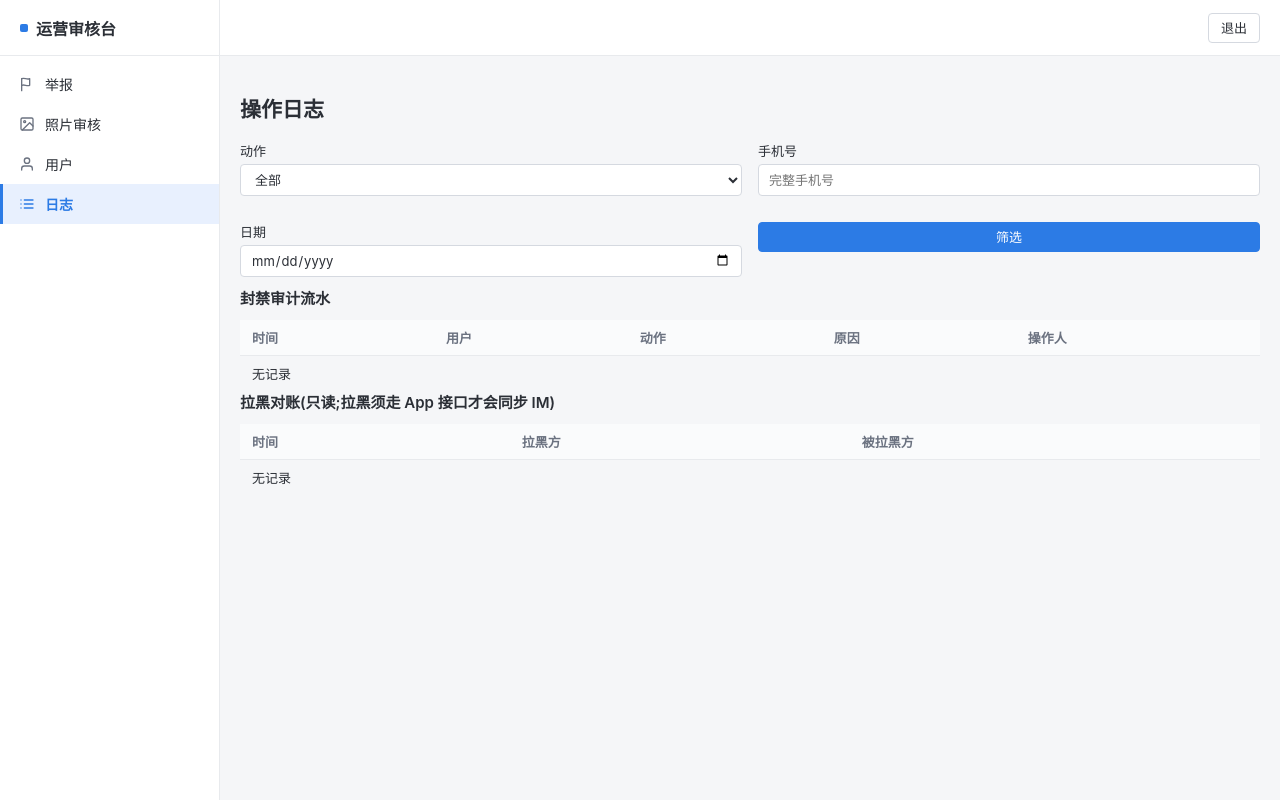
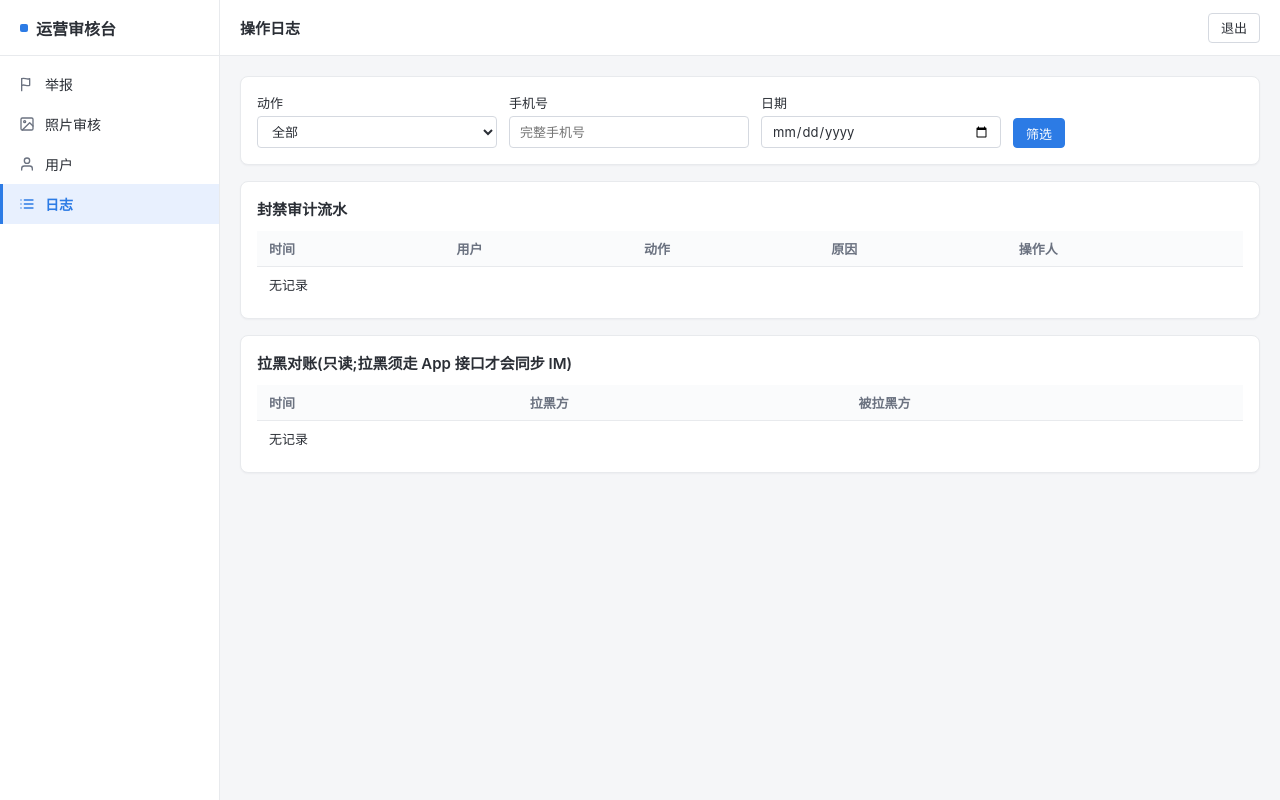
Before and after one commit to shiliu153/chatapp, a Django app: page /ops/logs/ in a window 1280 px wide. Run offline with Django 5.2, Linux system fonts and the light colour scheme; the visitor is signed in with stand-in values (Sample User, id 1); data comes from the database, SQL or seed files in the repository; data that the repository does not hold is empty.

Commit message:
feat(ops): adapt pages to new shell (titles, status tags, danger buttons)

```diff
--- a/chatapp/ops/static/ops/ops.css
+++ b/chatapp/ops/static/ops/ops.css
@@ -38,6 +38,9 @@ article, .ops-user-card { background: #fff; border: 1px solid #e8eaed; border-ra
 #photo-grid { background: #fff; border: 1px solid #e8eaed; border-radius: 8px;
   padding: 16px; margin-bottom: 16px; box-shadow: 0 1px 2px rgba(16, 24, 40, .04); }
 .ops-grid-2 { display: grid; grid-template-columns: 1fr 1fr; gap: 16px; }
+.ops-filters { display: flex; flex-wrap: wrap; gap: 12px; align-items: flex-end; }
+.ops-filters label { flex: 0 0 240px; margin-bottom: 0; }
+.ops-filters button { flex: 0 0 auto; }
 
 /* ===== 按钮 ===== */
 button { height: 30px; padding: 0 12px; border: 1px solid #2c7be5; border-radius: 4px;
--- a/chatapp/ops/templates/ops/logs.html
+++ b/chatapp/ops/templates/ops/logs.html
@@ -1,7 +1,8 @@
 {% extends "ops/base.html" %}
+{% block page_title %}操作日志{% endblock %}
 {% block content %}
-<h2>操作日志</h2>
-<form method="get" class="ops-grid-2">
+<article>
+<form method="get" class="ops-filters">
   <label>动作
     <select name="action">
       <option value="">全部</option>
@@ -14,6 +15,8 @@
   <label>日期<input type="date" name="date" value="{{ date }}"></label>
   <button type="submit">筛选</button>
 </form>
+</article>
+<article>
 <h3>封禁审计流水</h3>
 <table>
   <thead><tr><th>时间</th><th>用户</th><th>动作</th><th>原因</th><th>操作人</th></tr></thead>
@@ -25,6 +28,8 @@
   {% empty %}<tr><td colspan="5">无记录</td></tr>{% endfor %}
   </tbody>
 </table>
+</article>
+<article>
 <h3>拉黑对账(只读;拉黑须走 App 接口才会同步 IM)</h3>
 <table>
   <thead><tr><th>时间</th><th>拉黑方</th><th>被拉黑方</th></tr></thead>
@@ -35,4 +40,5 @@
   {% empty %}<tr><td colspan="3">无记录</td></tr>{% endfor %}
   </tbody>
 </table>
+</article>
 {% endblock %}
--- a/chatapp/ops/templates/ops/partials/photo_grid.html
+++ b/chatapp/ops/templates/ops/partials/photo_grid.html
@@ -7,7 +7,7 @@
     <input type="hidden" name="status" value="{{ status }}">
     <p>
       <button type="submit" name="action" value="approve">通过所选</button>
-      <button type="submit" name="action" value="reject" class="secondary">驳回所选</button>
+      <button type="submit" name="action" value="reject" class="danger">驳回所选</button>
     </p>
   </form>
   {% for photo in photos %}
@@ -25,9 +25,9 @@
         <input type="hidden" name="status" value="{{ status }}">
         {% if photo.status == 'pending' %}
           <button type="submit" name="action" value="approve">通过</button>
-          <button type="submit" name="action" value="reject" class="secondary">驳回</button>
+          <button type="submit" name="action" value="reject" class="danger">驳回</button>
         {% elif photo.status == 'approved' %}
-          <button type="submit" name="action" value="reject" class="secondary">撤回并驳回</button>
+          <button type="submit" name="action" value="reject" class="danger">撤回并驳回</button>
         {% else %}
           <button type="submit" name="action" value="approve">恢复通过</button>
         {% endif %}
--- a/chatapp/ops/templates/ops/partials/report_panel.html
+++ b/chatapp/ops/templates/ops/partials/report_panel.html
@@ -14,8 +14,8 @@
     <form hx-post="{% url 'ops:report_ban' report.id %}"
           hx-target="#report-panel" hx-swap="outerHTML">
       <label>封禁原因(封禁必填)<input type="text" name="reason" maxlength="200"></label>
-      <button type="submit" name="level" value="ban_light">轻度封禁被举报人</button>
-      <button type="submit" name="level" value="ban_heavy" class="secondary">重度封禁被举报人</button>
+      <button type="submit" name="level" value="ban_light" class="warn">轻度封禁被举报人</button>
+      <button type="submit" name="level" value="ban_heavy" class="danger">重度封禁被举报人</button>
     </form>
     <p><small>及时封禁会自动把该举报标记为已处理(备注「封禁处理」)。</small></p>
   {% endif %}
--- a/chatapp/ops/templates/ops/partials/user_card.html
+++ b/chatapp/ops/templates/ops/partials/user_card.html
@@ -2,7 +2,7 @@
   <p><strong>{{ user_obj.phone }}</strong>
     {% if profile %} {{ profile.nickname|default:"(未设昵称)" }}{% endif %}</p>
   {% if profile %}
-    <p>状态:{{ profile.get_status_display }}
+    <p>状态:<span class="tag {% if profile.status == 'complete' %}tag-green{% elif profile.status == 'banned_light' %}tag-orange{% elif profile.status == 'banned_heavy' %}tag-red{% else %}tag-gray{% endif %}">{{ profile.get_status_display }}</span>
       {% if profile.ban_reason %}· 原因:{{ profile.ban_reason }}{% endif %}</p>
     <p>性别:{{ profile.get_gender_display|default:"—" }} · 城市:{{ profile.city|default:"—" }}</p>
     <p>简介:{{ profile.bio|default:"—" }}</p>
--- a/chatapp/ops/templates/ops/photos.html
+++ b/chatapp/ops/templates/ops/photos.html
@@ -1,6 +1,6 @@
 {% extends "ops/base.html" %}
+{% block page_title %}照片审核{% endblock %}
 {% block content %}
-<h2>照片审核</h2>
 <p class="ops-tabs">
   <a href="?status=pending" class="{% if status == 'pending' %}active{% endif %}">待审核</a>
   <a href="?status=approved" class="{% if status == 'approved' %}active{% endif %}">已通过</a>
--- a/chatapp/ops/templates/ops/report_detail.html
+++ b/chatapp/ops/templates/ops/report_detail.html
@@ -1,11 +1,11 @@
 {% extends "ops/base.html" %}
+{% block page_title %}举报详情 #{{ report.id }}{% endblock %}
 {% block content %}
-<h2>举报详情 #{{ report.id }}</h2>
 <p><a href="{% url 'ops:reports' %}">← 返回队列</a></p>
 <article>
   <p><strong>类型:</strong>{{ report.get_type_display }}
      　<strong>时间:</strong>{{ report.created_at|date:"Y-m-d H:i" }}
-     　<strong>状态:</strong>{{ report.get_status_display }}</p>
+     　<strong>状态:</strong><span class="tag {% if report.status == 'pending' %}tag-orange{% else %}tag-green{% endif %}">{{ report.get_status_display }}</span></p>
   <p><strong>说明:</strong>{{ report.detail|default:"(无)" }}</p>
 </article>
 <div class="ops-grid-2">
--- a/chatapp/ops/templates/ops/reports_list.html
+++ b/chatapp/ops/templates/ops/reports_list.html
@@ -1,6 +1,6 @@
 {% extends "ops/base.html" %}
+{% block page_title %}举报队列{% endblock %}
 {% block content %}
-<h2>举报队列</h2>
 <p class="ops-tabs">
   <a href="?status=pending" class="{% if status == 'pending' %}active{% endif %}">待处理</a>
   <a href="?status=handled" class="{% if status == 'handled' %}active{% endif %}">已处理</a>
@@ -10,6 +10,7 @@
     <a href="?status={{ status }}&type={{ value }}" class="{% if rtype == value %}active{% endif %}">{{ label }}</a>
   {% endfor %}
 </p>
+<article>
 <table>
   <thead><tr><th>时间</th><th>类型</th><th>举报人</th><th>被举报人</th><th>被举报次数</th><th></th></tr></thead>
   <tbody>
@@ -27,4 +28,5 @@
   {% endfor %}
   </tbody>
 </table>
+</article>
 {% endblock %}
--- a/chatapp/ops/templates/ops/user_detail.html
+++ b/chatapp/ops/templates/ops/user_detail.html
@@ -1,6 +1,6 @@
 {% extends "ops/base.html" %}
+{% block page_title %}用户 #{{ target_user.id }}{% endblock %}
 {% block content %}
-<h2>用户 #{{ target_user.id }}</h2>
 {% include "ops/partials/user_card.html" with user_obj=target_user profile=target_profile %}
 <article>
   <h3>封禁管理</h3>
@@ -15,7 +15,7 @@
     {% for r in reports_received %}
       <tr><td>{{ r.created_at|date:"m-d H:i" }}</td><td>{{ r.get_type_display }}</td>
           <td>{{ r.reporter.phone }}</td><td>{{ r.detail|default:"—" }}</td>
-          <td>{{ r.get_status_display }}</td></tr>
+          <td><span class="tag {% if r.status == 'pending' %}tag-orange{% else %}tag-green{% endif %}">{{ r.get_status_display }}</span></td></tr>
     {% empty %}<tr><td colspan="5">无记录</td></tr>{% endfor %}
     </tbody>
   </table>
@@ -26,7 +26,7 @@
     {% for r in reports_made %}
       <tr><td>{{ r.created_at|date:"m-d H:i" }}</td><td>{{ r.get_type_display }}</td>
           <td>{{ r.target.phone }}</td><td>{{ r.detail|default:"—" }}</td>
-          <td>{{ r.get_status_display }}</td></tr>
+          <td><span class="tag {% if r.status == 'pending' %}tag-orange{% else %}tag-green{% endif %}">{{ r.get_status_display }}</span></td></tr>
     {% empty %}<tr><td colspan="5">无记录</td></tr>{% endfor %}
     </tbody>
   </table>
--- a/chatapp/ops/templates/ops/users_search.html
+++ b/chatapp/ops/templates/ops/users_search.html
@@ -1,6 +1,7 @@
 {% extends "ops/base.html" %}
+{% block page_title %}用户查询{% endblock %}
 {% block content %}
-<h2>用户查询</h2>
+<article>
 <form method="get">
   <input type="search" name="q" value="{{ q }}" placeholder="手机号(完整)或昵称">
   <button type="submit">搜索</button>
@@ -21,4 +22,5 @@
   </tbody>
 </table>
 {% endif %}
+</article>
 {% endblock %}
```
Also changed, not shown: chatapp/ops/templates/ops/partials/user_ban_panel.html (+4 -4 lines).
